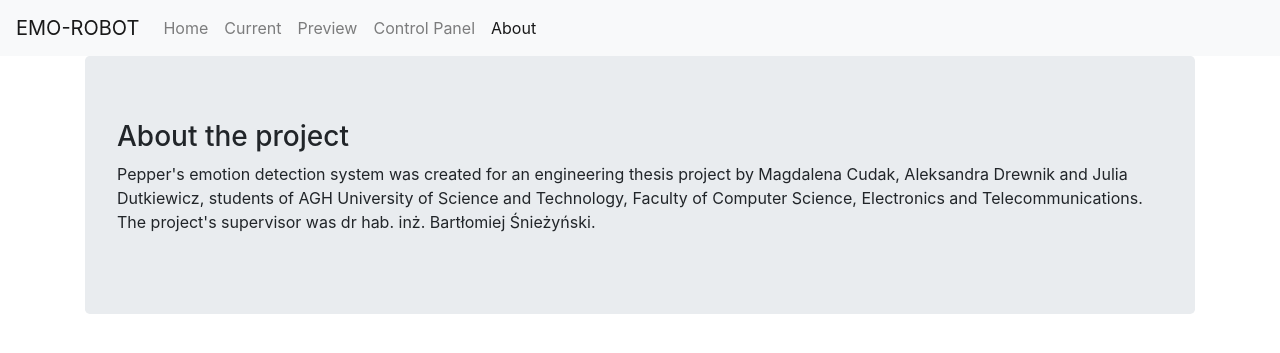
After one commit to cudaczek/emorobot-django, a Django app: page /monitor/about/ in a window 1280 px wide. The commit adds this page. Shown: the top 353 px of the page. Run offline with Django 3.2, Linux system fonts and the light colour scheme; parts of the project's set-up code (start-up, migrations or seed data) failed here and were passed over; some libraries are stand-ins or nearby versions.

Commit message:
Add About Page

```diff
--- /dev/null
+++ b/emorobot/monitor/templates/about.html
@@ -0,0 +1,30 @@
+{% extends 'base.html' %}
+
+{% block navbar %}
+    <ul class="navbar-nav">
+        <li class="nav-item"><a class="nav-link" href="{% url 'index' %}">Home</a></li>
+        <li class="nav-item"><a class="nav-link" href="{% url 'current_stats' %}">Current</a></li>
+        <li class="nav-item"><a class="nav-link" href="{% url 'preview' %}">Preview</a></li>
+        <li class="nav-item"><a class="nav-link" href="{% url 'control_panel' %}">Control Panel</a></li>
+        <li class="nav-item active"><a class="nav-link" href="{% url 'about' %}">About</a></li>
+    </ul>
+{% endblock navbar %}
+
+{% block content %}
+
+    <div class="jumbotron">
+        <h3> About the project </h3>
+
+        <p>Pepper's emotion detection system was created for an engineering thesis project by Magdalena Cudak,
+            Aleksandra Drewnik and Julia Dutkiewicz,
+            students of AGH University of Science and Technology, Faculty of Computer Science, Electronics and
+            Telecommunications.
+            The project's supervisor was dr hab. inż. Bartłomiej Śnieżyński.
+        </p>
+
+        <p></p>
+
+    </div>
+
+
+{% endblock content %}
--- a/emorobot/monitor/templates/control_panel.html
+++ b/emorobot/monitor/templates/control_panel.html
@@ -6,6 +6,7 @@
         <li class="nav-item"><a class="nav-link" href="{% url 'current_stats' %}">Current</a></li>
         <li class="nav-item"><a class="nav-link" href="{% url 'preview' %}">Preview</a></li>
         <li class="nav-item active"><a class="nav-link" href="{% url 'control_panel' %}">Control Panel</a></li>
+        <li class="nav-item"><a class="nav-link" href="{% url 'about' %}">About</a></li>
     </ul>
 {% endblock navbar %}
 
--- a/emorobot/monitor/templates/current_stats.html
+++ b/emorobot/monitor/templates/current_stats.html
@@ -110,6 +110,7 @@
         <li class="nav-item"><a class="nav-link" href="{% url 'preview' %}">Preview</a></li>
         <li class="nav-item"><a class="nav-link" href="{% url 'control_panel' %}">Control Panel</a>
         </li>
+        <li class="nav-item"><a class="nav-link" href="{% url 'about' %}">About</a></li>
     </ul>
 {% endblock navbar %}
 
--- a/emorobot/monitor/templates/index.html
+++ b/emorobot/monitor/templates/index.html
@@ -6,6 +6,7 @@
         <li class="nav-item"><a class="nav-link" href="{% url 'current_stats' %}">Current</a></li>
         <li class="nav-item"><a class="nav-link" href="{% url 'preview' %}">Preview</a></li>
         <li class="nav-item"><a class="nav-link" href="{% url 'control_panel' %}">Control Panel</a></li>
+        <li class="nav-item"><a class="nav-link" href="{% url 'about' %}">About</a></li>
     </ul>
 {% endblock navbar %}
 
--- a/emorobot/monitor/templates/time_stats.html
+++ b/emorobot/monitor/templates/time_stats.html
@@ -107,6 +107,7 @@
         <li class="nav-item active"><a class="nav-link" href="{% url 'preview' %}">Preview</a></li>
         <li class="nav-item"><a class="nav-link" href="{% url 'control_panel' %}">Control Panel</a>
         </li>
+        <li class="nav-item"><a class="nav-link" href="{% url 'about' %}">About</a></li>
     </ul>
 {% endblock navbar %}
 
--- a/emorobot/monitor/urls.py
+++ b/emorobot/monitor/urls.py
@@ -14,6 +14,7 @@ urlpatterns = [
     path('preview/api/data/gr_django', views.get_grouped_preview_stats_from_raw_data, name='preview_gr_raw_data'),
     path('current/', views.current_stats, name='current_stats'),
     path('preview/', views.preview_stats, name='preview'),
+    path('about/', views.about, name='about'),
     path('control/', ControlPanelView.as_view(), name='control_panel'),
     path('config/submit', ConfigFormView.as_view(), name='config'),
     path('saving/submit', SavingFormView.as_view(), name='saving'),
--- a/emorobot/monitor/views.py
+++ b/emorobot/monitor/views.py
@@ -23,6 +23,10 @@ def preview_stats(request):
 
 def current_stats(request):
     return render(request, "current_stats.html")
+
+
+def about(request):
+    return render(request, "about.html")
 
 
 # Control Panel #
```
